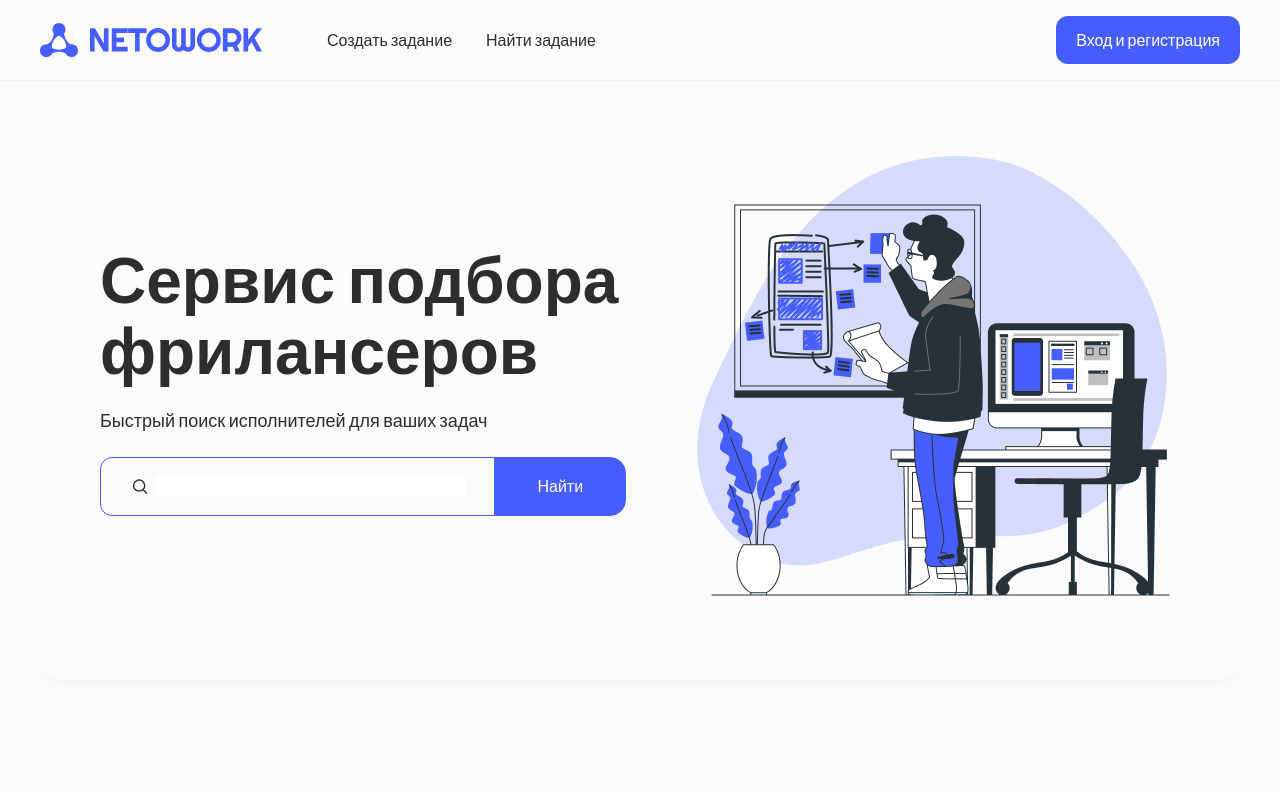
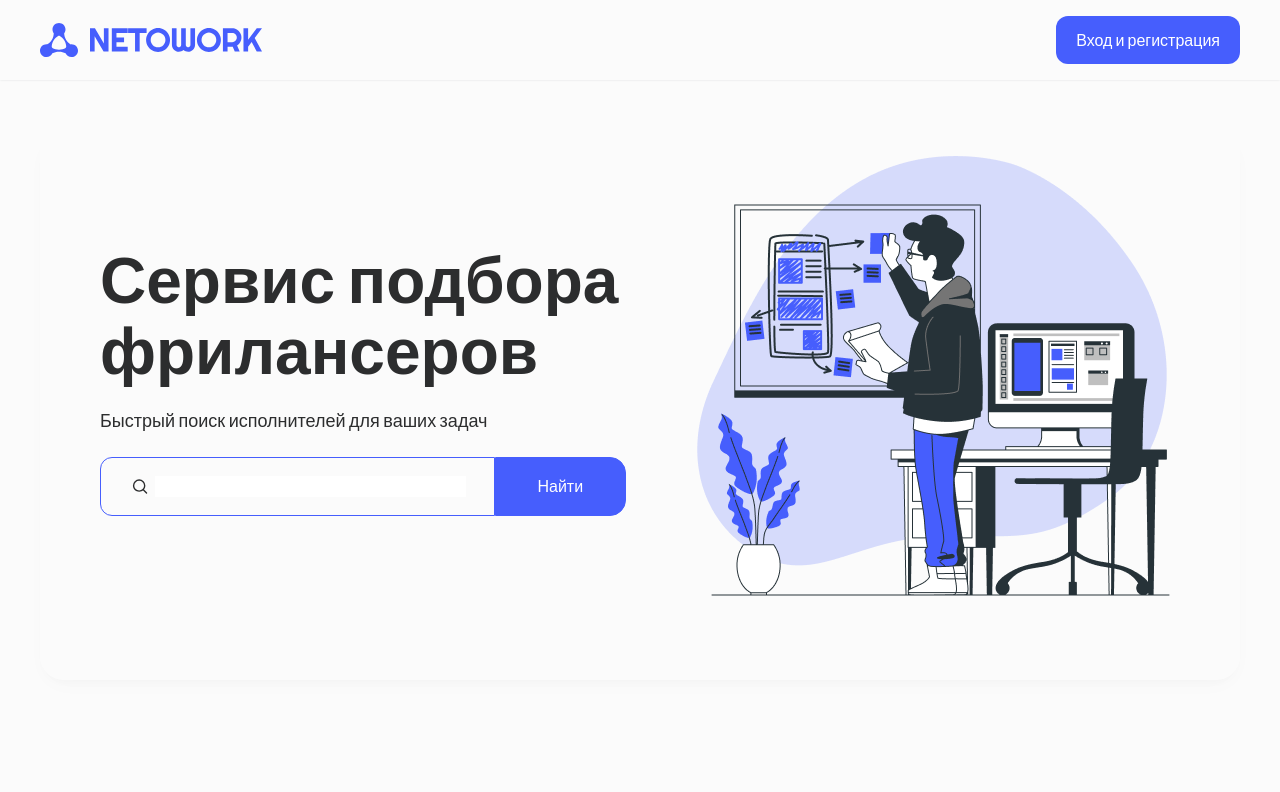
Before and after one commit to GrommuL/main-project, a React (Vite) app: page / in a window 1280 px wide. Shown: the top 792 px of the page. Built offline with nearby package versions, Linux system fonts and the light colour scheme; no server answers.

Commit message:
feat: added the display of the button "create task" or "find task" depending on the role of the account

```diff
--- a/src/components/layout/header/Header.tsx
+++ b/src/components/layout/header/Header.tsx
@@ -1,17 +1,21 @@
+import { useAppSelector } from '@/utils/hooks/redux'
 import { HeaderLinkButton, HeaderLogoLinkButton } from './ui'
 import { LinkButton } from '@/components/ui/buttons'
 
 export const Header = () => {
+	const accountRole = useAppSelector((state) => state.auth.user?.accountRole)
 	return (
 		<header className='shadow-header'>
 			<div className='container'>
 				<div className='flex items-center justify-between h-[80px]'>
 					<div className='flex items-center gap-[48px]'>
 						<HeaderLogoLinkButton />
-						<div className='flex items-center'>
+						{accountRole === 'freelancer' && (
+							<HeaderLinkButton label='Найти задание' href='/' />
+						)}
+						{accountRole === 'customer' && (
 							<HeaderLinkButton label='Создать задание' href='/' />
-							<HeaderLinkButton label='Найти задание' href='/' />
-						</div>
+						)}
 					</div>
 					<LinkButton label='Вход и регистрация' href='/login' />
 				</div>
```
